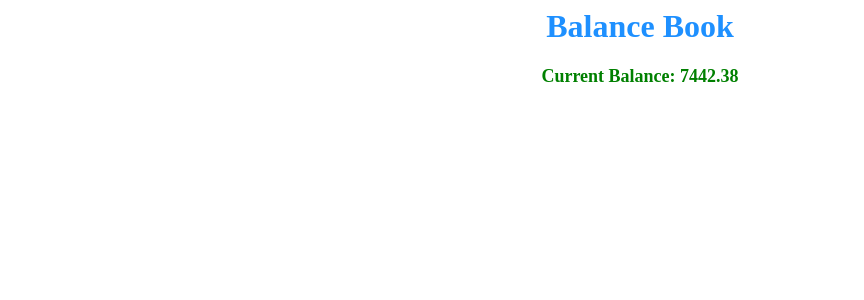
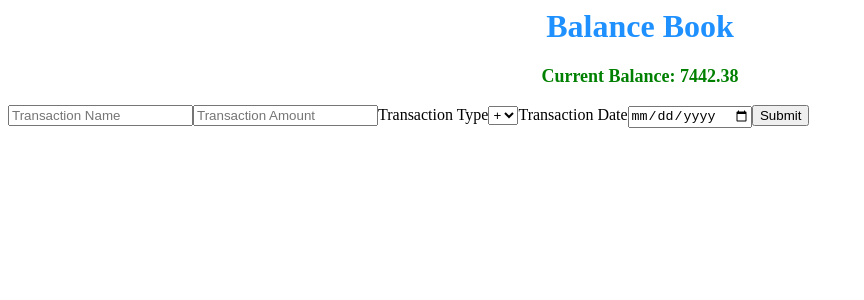
Before and after one commit to ksyasuda/learn-typescript, a React app in the folder balance-book/: page / in a window 1280 px wide. Shown: the top 300 px of the page, without its empty margins (0-864 px from the left). Built offline with nearby package versions, Linux system fonts and the light colour scheme.

Commit message:
Got two way binding working for form elements need to get submit working

```diff
--- a/balance-book/src/app/containers/BalanceBook/BalanceBook.tsx
+++ b/balance-book/src/app/containers/BalanceBook/BalanceBook.tsx
@@ -58,10 +58,6 @@ export default class BalanceBook extends Component<{}, State> {
 				elementType: "select",
 				elementConfig: {
 					name: "Transaction Type",
-					options: {
-						add: { value: "+" },
-						sub: { value: "-", selected: true },
-					},
 				},
 			},
 			{
@@ -70,15 +66,44 @@ export default class BalanceBook extends Component<{}, State> {
 					name: "Transaction Date",
 				},
 			},
+			{
+				elementType: "submit",
+			},
 		],
 		form: null,
+	}
+
+	onSubmitHandler = () => {
+		console.log("submit!")
+		let name = document.getElementById("tname")
+		console.log("tname", name.getAttribute("value"))
+		let tempname = this.state.transactionName
+		tempname = ""
+		this.setState({ transactionName: tempname })
 	}
 
 	componentDidMount = () => {
 		let formarr: Array<JSX.Element> = []
 		let form = (
-			<form name='Transaction Form'>
+			<form
+				name='Transaction Form'
+				id='form'
+				onSubmit={this.onSubmitHandler}
+			>
 				{this.state.formData.map(elt => {
+					if (elt.elementType === "submit") {
+						let formm = (
+							<Form
+								key={elt.elementType}
+								value={this.state.transactionName}
+								changed={this.onSubmitHandler}
+								elementType={elt.elementType}
+								elementConfig={elt.elementConfig}
+							/>
+						)
+						formarr.push(formm)
+						return formm
+					}
 					let formm = (
 						<Form
 							key={elt.elementType}
--- a/balance-book/src/app/containers/Form/Form.tsx
+++ b/balance-book/src/app/containers/Form/Form.tsx
@@ -4,6 +4,10 @@ import { FunctionExpression, ObjectFlags } from "typescript"
 type elementConfig = {
 	name: string
 	placeholder: string
+	options?: {
+		add: { value: string }
+		sub: { value: string }
+	}
 }
 
 // interface Props {
@@ -18,12 +22,92 @@ type elementConfig = {
 interface State {
 	changed: Function
 	value: number | string
-	elementType: Function
-	elementConfig: ObjectFlags
+	elementType: string
+	elementConfig: elementConfig
 }
 
-const form: React.FunctionComponent<State> = (props: State) => {
-	const { changed, value } = props
+class Form extends React.Component<State> {
+	state = {
+		changed: null,
+		value: 0,
+		elementType: null,
+		elementConfig: {
+			placeholder: "",
+			name: "",
+		},
+	}
+
+	handleChange = event => {
+		console.log(event.target.value)
+		this.setState({ value: event.target.value })
+	}
+
+	componentDidMount = () => {
+		let { changed, value, elementType, elementConfig } = this.props
+		this.setState({
+			changed: changed,
+			value: value,
+			elementType: elementType,
+			elementConfig: { ...elementConfig },
+		})
+	}
+
+	render() {
+		switch (this.state.elementType) {
+			case "text":
+				return (
+					<input
+						id='tname'
+						type={this.state.elementType}
+						value={this.state.value}
+						placeholder={this.state.elementConfig.placeholder}
+						name={this.state.elementConfig.name}
+						onChange={this.handleChange}
+					/>
+				)
+			case "number":
+				return (
+					<input
+						id='tamount'
+						type={this.state.elementType}
+						value={this.state.value}
+						placeholder={this.state.elementConfig.placeholder}
+						name={this.state.elementConfig.name}
+						onChange={this.handleChange}
+					/>
+				)
+			case "select":
+				return (
+					<label>
+						Transaction Type
+						<select name={this.state.elementConfig.name} id='ttype'>
+							<option label='+' value='+' id='add'>
+								+
+							</option>
+							<option label='-' id='add' value='-'>
+								-
+							</option>
+						</select>
+					</label>
+				)
+			case "date":
+				return (
+					<label>
+						Transaction Date
+						<input
+							id='tdate'
+							type={this.state.elementType}
+							name={this.state.elementConfig.name}
+							value={this.state.value}
+							onChange={this.handleChange}
+						/>
+					</label>
+				)
+			case "submit":
+				return <input type='submit' />
+		}
+		return null
+	}
 	// switch (elt.elementType) {
 	// 	case "text":
 	// 		const name = (
@@ -74,7 +158,6 @@ const form: React.FunctionComponent<State> = (props: State) => {
 	// 			"Something went wrong with the names"
 	// 		)
 	// }
-	return null
 }
 
-export default form
+export default Form
```
